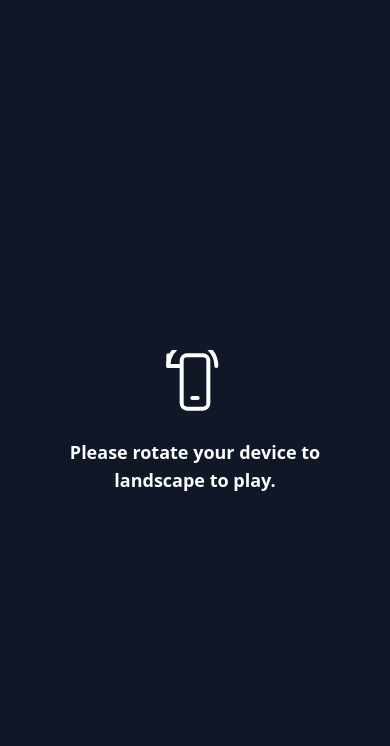
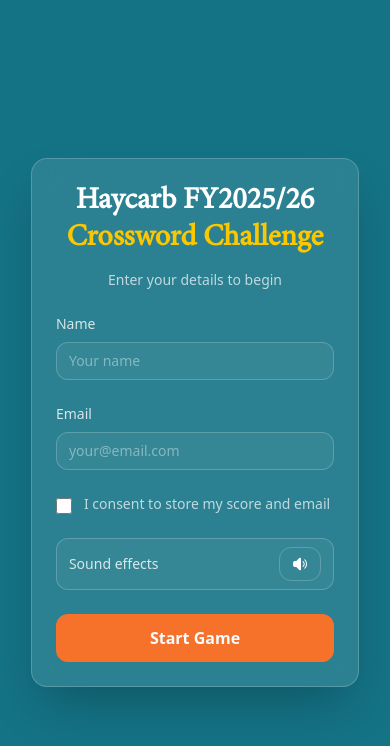
Before and after one commit to misfarsiddeek95/horizon, a Next.js app: page /puzzle in a window 390 px wide. Shown: the top 746 px of the page. Built offline with nearby package versions, Linux system fonts and the light colour scheme.

Commit message:
Remove the portrait view restriction in the mobile view of the game.

```diff
--- a/src/app/(ui)/puzzle/page.tsx
+++ b/src/app/(ui)/puzzle/page.tsx
@@ -35,39 +35,8 @@ function PuzzleGame() {
     }
   }
 
-  const forceLandscape = (
-    <div className="fixed inset-0 z-[9999] bg-gray-900 text-white flex-col items-center justify-center p-6 text-center hidden max-md:portrait:flex">
-      <svg
-        className="mb-6 h-16 w-16"
-        viewBox="0 0 24 24"
-        fill="none"
-        stroke="currentColor"
-        strokeWidth="1.5"
-        strokeLinecap="round"
-        strokeLinejoin="round"
-        aria-hidden="true"
-      >
-        <rect x="7" y="2" width="10" height="20" rx="2" />
-        <path d="M11 18h2" />
-        <path d="M2 6a9 9 0 0 1 18 0" />
-        <path d="M2 6h4" />
-        <path d="M2 6V2" />
-      </svg>
-      <p className="text-lg font-semibold">
-        Please rotate your device to landscape to play.
-      </p>
-    </div>
-  );
-
   if (state.phase === 'onboarding') {
-    return (
-      <>
-        {forceLandscape}
-        <div className="max-md:portrait:hidden">
-          <Onboarding onStart={enterLobby} />
-        </div>
-      </>
-    );
+    return <Onboarding onStart={enterLobby} />;
   }
 
   if (state.phase === 'idle') {
@@ -76,8 +45,7 @@ function PuzzleGame() {
 
   return (
     <>
-      {forceLandscape}
-      <main className="flex flex-col p-4 sm:p-6 lg:p-12 overflow-x-hidden max-md:portrait:hidden">
+      <main className="flex flex-col p-4 sm:p-6 lg:p-12 overflow-x-hidden">
       <div className="flex flex-col sm:flex-row justify-between items-start sm:items-center gap-4 mb-6 sm:mb-8">
         <div className="flex items-center gap-2">
           <span className="text-sm font-semibold text-gray-700">
@@ -85,7 +53,7 @@ function PuzzleGame() {
           </span>
           <span className="text-sm text-gray-400">Score: {state.score}/{state.questions.length}</span>
         </div>
-        <div className="flex items-center gap-3">
+        <div className="flex items-center gap-3 justify-end">
           <MuteToggle />
           <ExitButton />
           <button
@@ -111,7 +79,7 @@ function PuzzleGame() {
             href="/leaderboard"
             className="px-4 py-2 bg-brand-main hover:bg-brand-hover text-white rounded-lg font-semibold shadow-md transition-all text-sm"
           >
-            View Leaderboard
+            Leaderboard
           </Link>
         </div>
       </div>
--- a/src/components/BadgeUnlockModal.tsx
+++ b/src/components/BadgeUnlockModal.tsx
@@ -124,7 +124,7 @@ export default function BadgeUnlockModal({
 
   return (
     <div
-      className="fixed inset-0 z-50 flex items-center justify-center bg-black/70 backdrop-blur-sm"
+      className="fixed inset-0 z-50 flex overflow-y-auto bg-black/70 backdrop-blur-sm"
       onClick={(e) => {
         if (e.target === e.currentTarget) onClose();
       }}
@@ -134,7 +134,7 @@ export default function BadgeUnlockModal({
     >
       <ConfettiBurst />
       <div
-        className={`relative flex w-full max-w-sm flex-col items-center gap-4 rounded-ui-card bg-surface-default p-8 text-center shadow-2xl transition-transform duration-500 ease-[cubic-bezier(0.34,1.56,0.64,1)] ${
+        className={`relative m-auto flex w-full max-w-sm flex-col items-center gap-4 rounded-ui-card bg-surface-default p-8 text-center shadow-2xl transition-transform duration-500 ease-[cubic-bezier(0.34,1.56,0.64,1)] ${
           mounted ? "scale-100" : "scale-0"
         }`}
       >
--- a/src/components/ConfirmDialog.tsx
+++ b/src/components/ConfirmDialog.tsx
@@ -24,8 +24,8 @@ export default function ConfirmDialog({
   if (!open) return null;
 
   return (
-    <div className="fixed inset-0 z-50 flex items-center justify-center bg-black/50 p-4">
-      <div className="w-full max-w-sm space-y-5 rounded-ui-card bg-surface-default p-6 shadow-xl">
+    <div className="fixed inset-0 z-50 flex overflow-y-auto bg-black/50 p-4">
+      <div className="m-auto w-full max-w-sm space-y-5 rounded-ui-card bg-surface-default p-6 shadow-xl">
         <div className="flex items-center gap-3">
           <div className="flex h-10 w-10 items-center justify-center rounded-full bg-red-100">
             <ExclamationTriangleIcon className="h-5 w-5 text-red-600" />
--- a/src/components/ResultsOverlay.tsx
+++ b/src/components/ResultsOverlay.tsx
@@ -67,8 +67,8 @@ export default function ResultsOverlay({ onClose }: { onClose?: () => void }) {
   const earnedCount = CATEGORY_ORDER.filter((c) => earnedBadges?.[c]).length;
 
   return (
-    <div className="fixed inset-0 z-50 flex items-center justify-center bg-black/50 p-4">
-      <div className="relative w-full max-w-lg space-y-5 rounded-ui-card bg-surface-default p-6 shadow-xl">
+    <div className="fixed inset-0 z-50 flex overflow-y-auto bg-black/50 p-4">
+      <div className="relative m-auto w-full max-w-lg space-y-5 rounded-ui-card bg-surface-default p-6 shadow-xl">
         {onClose && (
           <button
             onClick={onClose}
```
